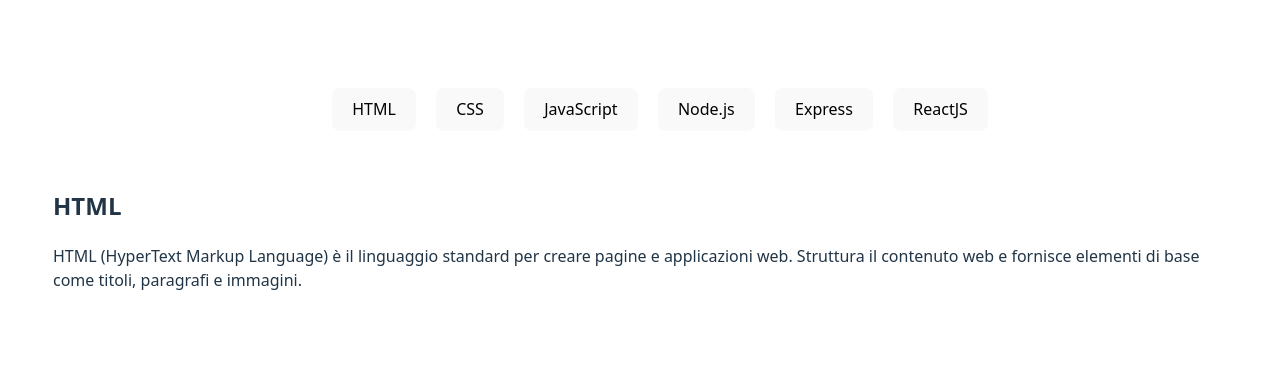
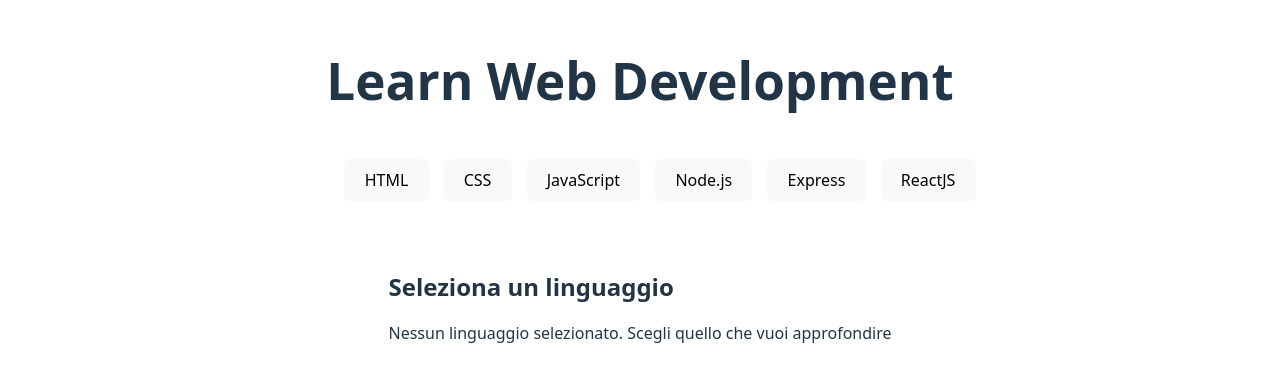
Before and after one commit to Salvo-Raia/react-use-state, a React (Vite) app: page / in a window 1280 px wide. Shown: the part 200-582 px from the top of the page. Built offline with nearby package versions, Linux system fonts and the light colour scheme.

Commit message:
Add bonuses

```diff
--- a/src/App.jsx
+++ b/src/App.jsx
@@ -1,11 +1,15 @@
-import { useState } from 'react'
 import Accordion from './assets/components/Accordion'
 import './css/App.css'
 
 export default function App() {
 
   return (
+    <>
+    <header>
+      <h1>Learn Web Development</h1>
+    </header>
     <Accordion />
+    </>
   )
 
 }
--- a/src/assets/components/Accordion.jsx
+++ b/src/assets/components/Accordion.jsx
@@ -1,20 +1,21 @@
 import { useState } from 'react';
 import AccordionItem from './AccordionItem.jsx';
 import languages from './languages.js';
+import Buttons from './Buttons.jsx';
 
 export default function Accordion () {
-    const [selectedIndex, setselectedIndex] = useState(0);
+    const [selectedIndex, setselectedIndex] = useState(null);
 
     return (
         <div className='accordion-wrapper'>
             <div className='accordion-btns'>
                 <ul>
-                    {languages.map((item, index) => (
-                        <li key={index}><button onClick={() => setselectedIndex(index)}>{item.title}</button></li>
+                    {languages.map((item) => (
+                        <Buttons item={item} selectedIndex={selectedIndex} setselectedIndex= {setselectedIndex}/>
                     ))}
                 </ul>
             </div>
-                <AccordionItem title={languages[selectedIndex].title} description={languages[selectedIndex].description} />
+                <AccordionItem title={languages[selectedIndex]?.title} description={languages[selectedIndex]?.description} isOpen={selectedIndex !== null} />
         </div>
     )
 }
--- a/src/assets/components/AccordionItem.jsx
+++ b/src/assets/components/AccordionItem.jsx
@@ -1,10 +1,21 @@
-export default function AccordionItem ({title, description}) {
-    return  <div className="accordion-item">
+export default function AccordionItem ({title, description, isOpen}) {
+    return isOpen ? (
+    <div className="accordion-item">
       <div className="accordion-title">
         <h2>{title}</h2>
       </div>
-                <div className='accordion-content'>
+      <div className="accordion-content">
         <p>{description}</p>
       </div>
     </div>
+  ) : (
+    <div className="accordion-item placeholder">
+      <div className="accordion-title">
+        <h2>Seleziona un linguaggio</h2>
+      </div>
+      <div className="accordion-content">
+        <p>Nessun linguaggio selezionato. Scegli quello che vuoi approfondire</p>
+      </div>
+    </div>
+  );
 }
--- /dev/null
+++ b/src/assets/components/Buttons.jsx
@@ -0,0 +1,5 @@
+export default function Buttons ({item, selectedIndex, setselectedIndex}) {
+    return <li key={item.id - 1}>
+             <button className={(selectedIndex === item.id -1) ? "btn-active" : ""} onClick={() => setselectedIndex((selectedIndex === item.id - 1) ? null   : item.id - 1)}>{item.title}</button>
+           </li>
+}
--- a/src/css/index.css
+++ b/src/css/index.css
@@ -42,7 +42,7 @@
   font-size: 1em;
   font-weight: 500;
   font-family: inherit;
-  background-color: #1a1a1a;
+  background-color: #ff9e1f;
   cursor: pointer;
   transition: border-color 0.25s;
 }
@@ -52,6 +52,39 @@
 button:focus,
 button:focus-visible {
   outline: 4px auto -webkit-focus-ring-color;
+}
+
+/* Accordion */
+
+.accordion-wrapper {
+  display: flex;
+  flex-direction: column;
+  justify-content: center;
+  align-items: center;
+  gap: 30px;
+
+}
+
+.accordion-btns ul {
+  list-style: none;
+  display: flex;
+  justify-content: center;
+  gap: 15px;
+}
+
+.accordion-item {
+  text-align: left;
+  padding: 20px;
+  border: 1px solid white;
+  border-radius: 15px;
+}
+
+.accordion-item h2 {
+  margin: 0;
+}
+
+.btn-active {
+  background-color: #747bff;
 }
 
 @media (prefers-color-scheme: light) {
@@ -66,16 +99,3 @@
     background-color: #f9f9f9;
   }
 }
-
-.accordion-btns ul {
-  list-style: none;
-  display: flex;
-  justify-content: center;
-  gap: 20px;
-}
-
-.accordion-item {
-  text-align: left;
-  padding: 20px;
-  border: 1px solid white;
-}
```
Lines whose indentation alone changed are shown as unchanged.
